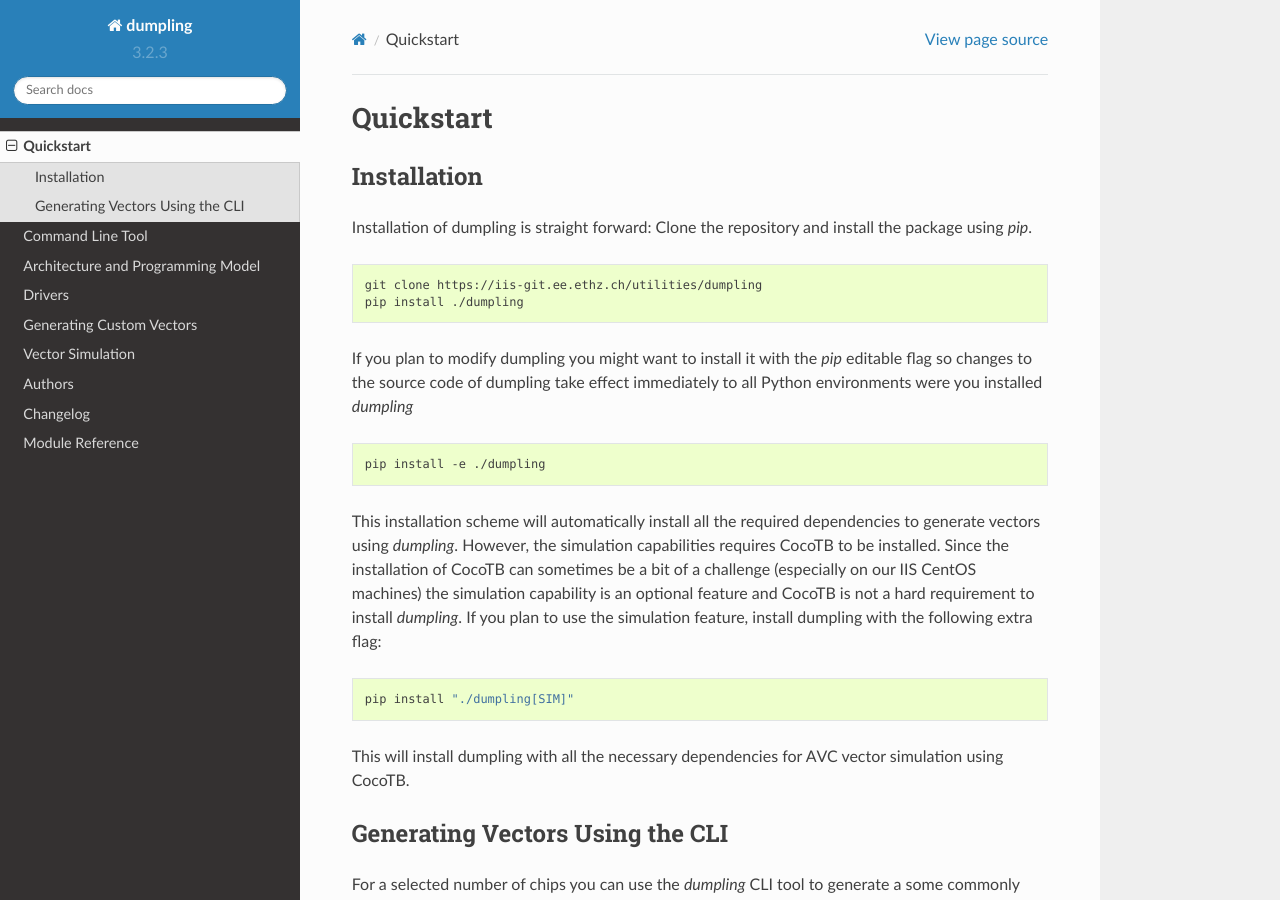
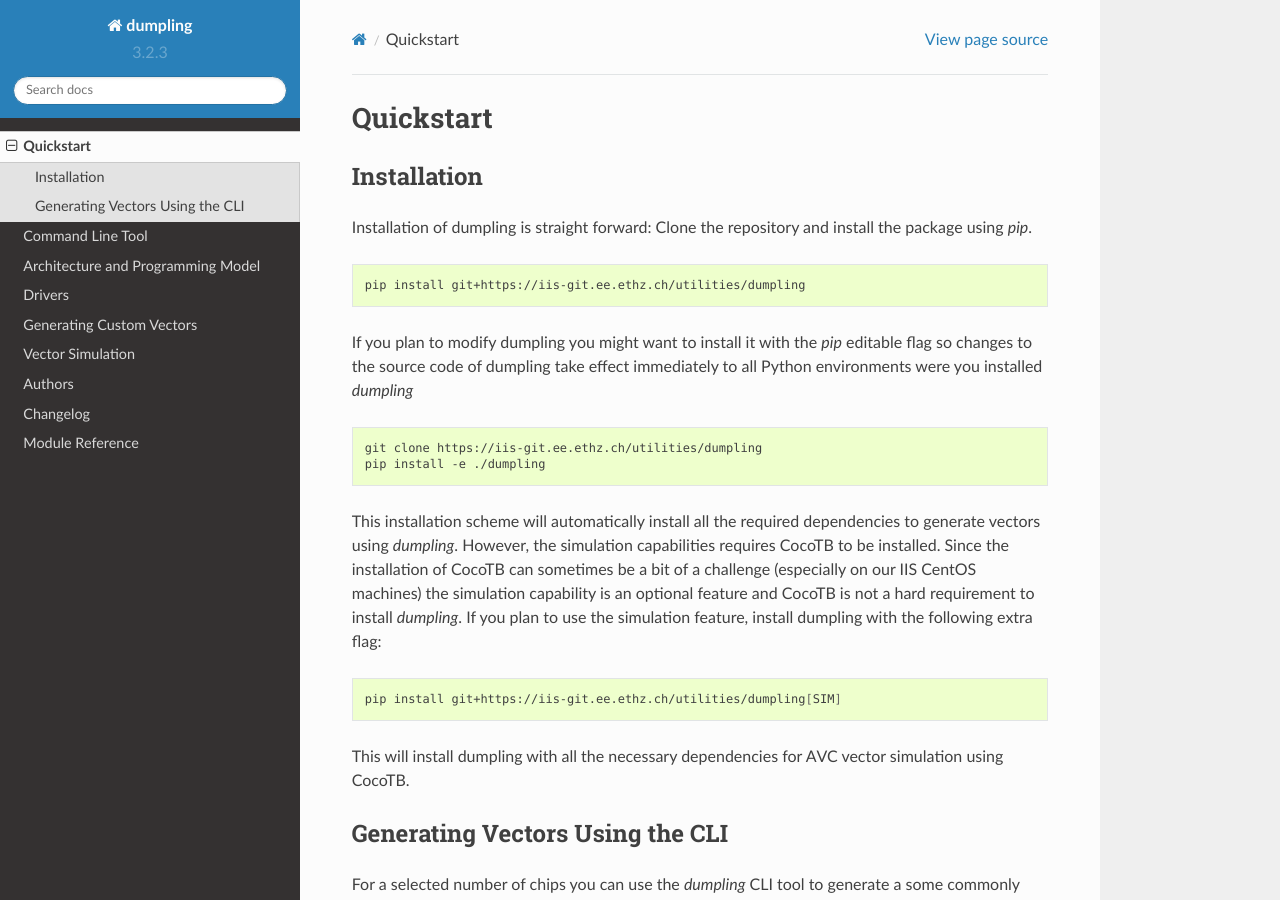
Before and after one commit to pulp-platform/dumpling, a Sphinx documentation site: the page built from docs/quickstart.rst, in a window 1280 px wide and 900 px high. Built offline with Sphinx 7.4.7 and the Read the Docs theme 2.0.0, drawn with Linux system fonts in a browser that asks for light colours; some of the changed lines change nothing that is shown.

Commit message:
Change reccomended installation method in doc

```diff
--- a/docs/quickstart.rst
+++ b/docs/quickstart.rst
@@ -9,8 +9,7 @@
 
 .. code-block:: bash
 
-   git clone https://iis-git.ee.ethz.ch/utilities/dumpling
-   pip install ./dumpling
+   pip install git+https://iis-git.ee.ethz.ch/utilities/dumpling
 
 If you plan to modify dumpling you might want to install it with the `pip`
 editable flag so changes to the source code of dumpling take effect
@@ -18,6 +17,7 @@
 
 .. code-block:: bash
 
+   git clone https://iis-git.ee.ethz.ch/utilities/dumpling
    pip install -e ./dumpling
 
 This installation scheme will automatically install all the required
@@ -30,7 +30,7 @@
 
 .. code-block:: bash
 
-   pip install "./dumpling[SIM]"
+   pip install git+https://iis-git.ee.ethz.ch/utilities/dumpling[SIM]
 
 This will install dumpling with all the necessary dependencies for AVC vector
 simulation using CocoTB.
```
